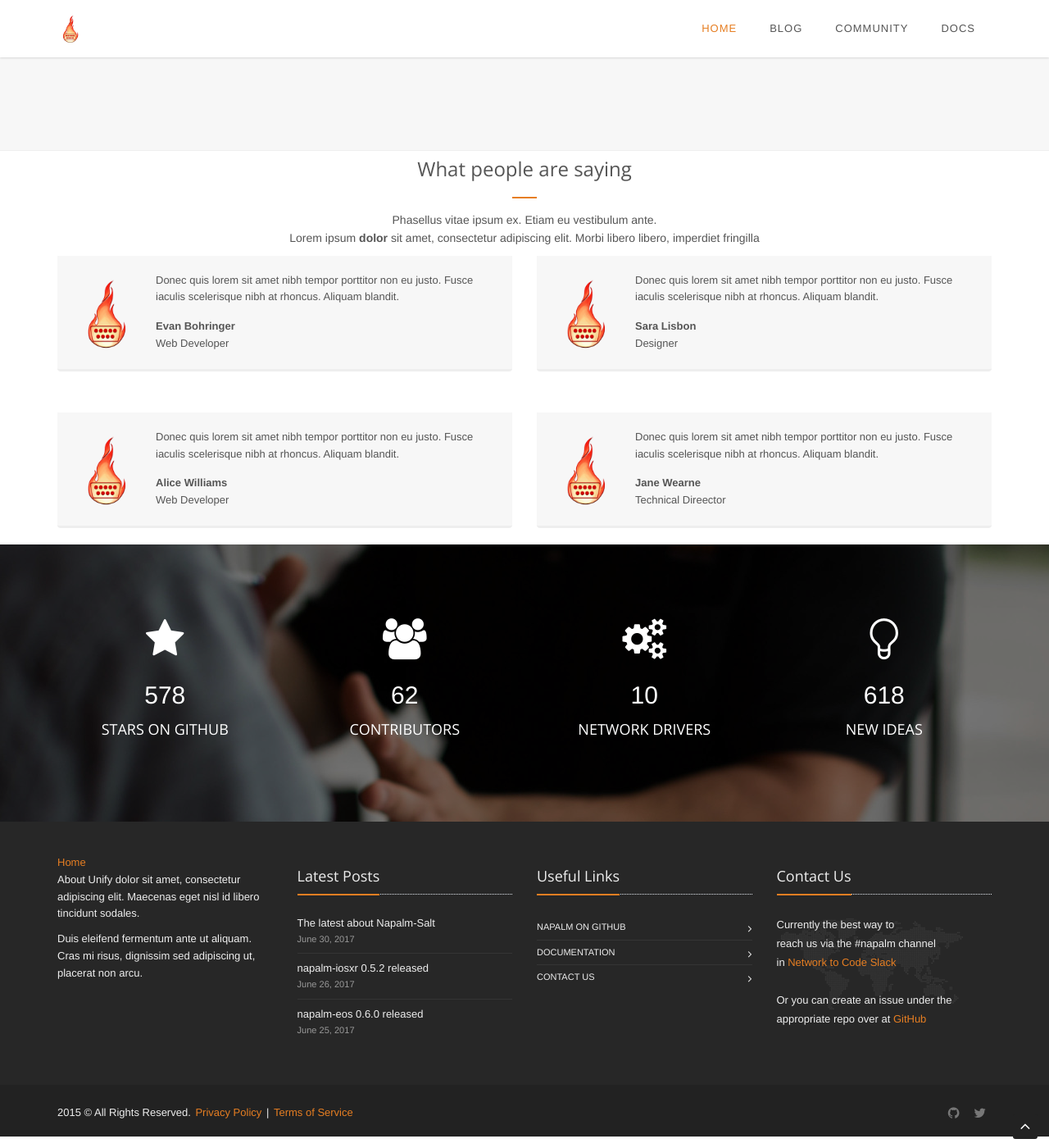
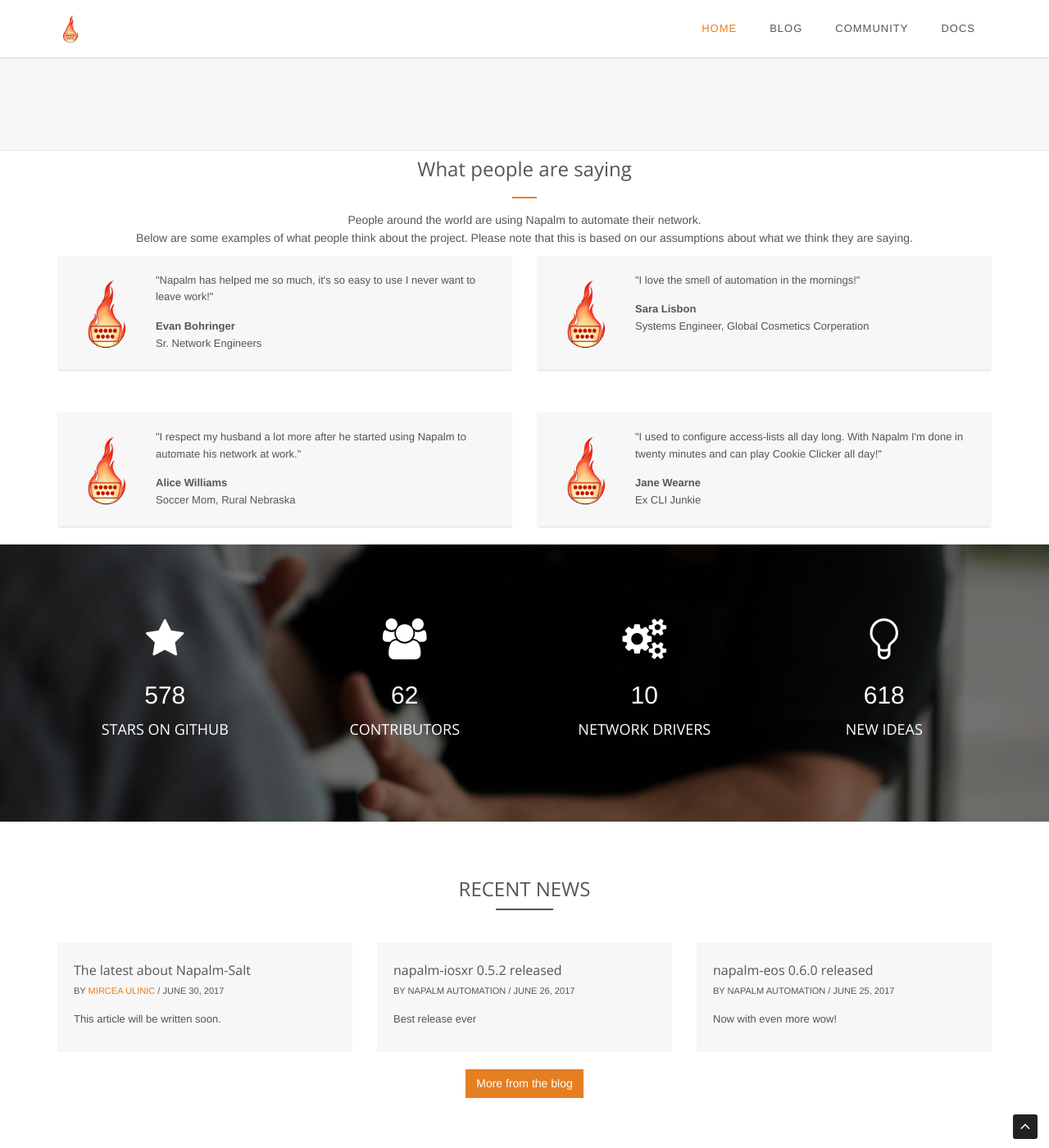
Before and after one commit to napalm-automation/napalm-automation.github.io, a Jekyll site: the page built from index.md, in a window 1280 px wide and 1400 px high, scrolled down 1618 px. Shown: the whole window at 82% size. Built offline with Jekyll 4.4.1, drawn with Linux system fonts in a browser that asks for light colours; some of the changed text lies outside the part shown.

Commit message:
Structure

```diff
--- a/_includes/footer.html
+++ b/_includes/footer.html
@@ -5,9 +5,8 @@
       <div class="row">
         <!-- About -->
         <div class="col-md-3 md-margin-bottom-40">
-          <a href="{{ site.url }}">Home</a>
-          <p>About Unify dolor sit amet, consectetur adipiscing elit. Maecenas eget nisl id libero tincidunt sodales.</p>
-          <p>Duis eleifend fermentum ante ut aliquam. Cras mi risus, dignissim sed adipiscing ut, placerat non arcu.</p>
+          <div class="headline"><h2>About Napalm</h2></div>
+          <p>Napalm is a vendor neutral, cross-platform open source project that provides a unified API to network devices.</p>
         </div><!--/col-md-3-->
         <!-- End About -->
 
@@ -31,9 +30,9 @@
         <div class="col-md-3 md-margin-bottom-40">
           <div class="headline"><h2>Useful Links</h2></div>
           <ul class="list-unstyled link-list">
+            <li><a href="{{ site.url }}/community/">Community</a><i class="fa fa-angle-right"></i></li>
             <li><a href="https://github.com/napalm-automation">Napalm on GitHub</a><i class="fa fa-angle-right"></i></li>
             <li><a href="https://napalm.readthedocs.io/">Documentation</a><i class="fa fa-angle-right"></i></li>
-            <li><a href="{{ site.url }}/contact/">Contact us</a><i class="fa fa-angle-right"></i></li>
           </ul>
         </div><!--/col-md-3-->
         <!-- End Link List -->
@@ -59,8 +58,7 @@
       <div class="row">
         <div class="col-md-6">
           <p>
-            2015 &copy; All Rights Reserved.
-            <a href="#">Privacy Policy</a> | <a href="#">Terms of Service</a>
+            2017 &copy; All Rights Reserved.
           </p>
         </div>
 
@@ -77,6 +75,11 @@
                 <i class="fa fa-twitter"></i>
               </a>
             </li>
+            <li>
+              <a href="{{ site.url }}/feed.xml" class="tooltips" data-toggle="tooltip" data-placement="top" title="" data-original-title="RSS Feed">
+                <i class="fa fa-rss"></i>
+              </a>
+            </li>
           </ul>
         </div>
         <!-- End Social Links -->
--- a/_layouts/home.html
+++ b/_layouts/home.html
@@ -2,7 +2,7 @@
 layout: default
 ---
 
-<div class="interactive-slider-v2 interactive-slider-v2-md img-v3">
+<div class="interactive-slider-v2 interactive-slider-v2-md img-home">
   <div class="container">
     <h1 class="cd-headline letters type">
       <span>Napalm</span>
@@ -17,7 +17,7 @@
   <div class="container content-sm">
     <div class="text-center margin-bottom-50">
       <h2 class="title-v2 title-center">What is Napalm?</h2>
-      <p class="space-lg-hor">Napalm is a <span class="color-orange">vendor neutral</span>, cross-platform open source project that provides a unified API to network devices.</p>
+      <p class="space-lg-hor">Napalm is a <strong>vendor neutral</strong>, cross-platform open source project that provides a unified API to network devices.</p>
     </div>
   </div>
 </div>
@@ -74,8 +74,8 @@
   <div class="testimonials-v6 testimonials-wrap">
     <div class="headline-center">
       <h2>What people are saying</h2>
-      <p>Phasellus vitae ipsum ex. Etiam eu vestibulum ante. <br>
-        Lorem ipsum <strong>dolor</strong> sit amet, consectetur adipiscing elit. Morbi libero libero, imperdiet fringilla </p>
+      <p>People around the world are using Napalm to automate their network.<br>
+        Below are some examples of what people think about the project. Please note that this is based on our assumptions about what we think they are saying.</p>
     </div>
 
     <div class="row margin-bottom-50">
@@ -83,9 +83,9 @@
         <div class="testimonials-info rounded-bottom bg-color-light">
           <img class="rounded-x" src="/assets/img/logo.png" alt="Logo">
           <div class="testimonials-desc">
-            <p>Donec quis lorem sit amet nibh tempor porttitor non eu justo. Fusce iaculis scelerisque nibh at rhoncus. Aliquam blandit.</p>
+            <p>"Napalm has helped me so much, it's so easy to use I never want to leave work!"</p>
             <strong>Evan Bohringer</strong>
-            <span>Web Developer</span>
+            <span>Sr. Network Engineers</span>
           </div>
         </div>
       </div>
@@ -93,9 +93,10 @@
         <div class="testimonials-info rounded-bottom bg-color-light">
           <img class="rounded-x" src="/assets/img/logo.png" alt="Logo">
           <div class="testimonials-desc">
-            <p>Donec quis lorem sit amet nibh tempor porttitor non eu justo. Fusce iaculis scelerisque nibh at rhoncus. Aliquam blandit.</p>
+            <p>"I love the smell of automation in the mornings!"</p>
             <strong>Sara Lisbon</strong>
-            <span>Designer</span>
+            <span>Systems Engineer, Global Cosmetics Corperation</span>
+            <br />
           </div>
         </div>
       </div>
@@ -106,9 +107,9 @@
         <div class="testimonials-info rounded-bottom bg-color-light">
           <img class="rounded-x" src="/assets/img/logo.png" alt="Logo">
           <div class="testimonials-desc">
-            <p>Donec quis lorem sit amet nibh tempor porttitor non eu justo. Fusce iaculis scelerisque nibh at rhoncus. Aliquam blandit.</p>
+            <p>"I respect my husband a lot more after he started using Napalm to automate his network at work."</p>
             <strong>Alice Williams</strong>
-            <span>Web Developer</span>
+            <span>Soccer Mom, Rural Nebraska</span>
           </div>
         </div>
       </div>
@@ -116,9 +117,9 @@
         <div class="testimonials-info rounded-bottom bg-color-light">
           <img class="rounded-x" src="/assets/img/logo.png" alt="Logo">
           <div class="testimonials-desc">
-            <p>Donec quis lorem sit amet nibh tempor porttitor non eu justo. Fusce iaculis scelerisque nibh at rhoncus. Aliquam blandit.</p>
+            <p>"I used to configure access-lists all day long. With Napalm I'm done in twenty minutes and can play Cookie Clicker all day!"</p>
             <strong>Jane Wearne</strong>
-            <span>Technical Direector</span>
+            <span>Ex CLI Junkie</span>
           </div>
         </div>
       </div>
@@ -157,6 +158,41 @@
 
 <!--=== End Parallax Counter v4 ===-->
 
+<!--=== News Block ===-->
+<div class="container content-sm">
+  <div class="text-center margin-bottom-50">
+    <h2 class="title-v2 title-center">RECENT NEWS</h2>
+  </div>
+
+  <div class="row news-v2">
+   {% for post in site.posts limit:3 %}
+   {% if site.data.authors[post.author] %}
+     {% assign author = site.data.authors[post.author] %}
+   {% else %}
+     {% assign author = site.author %}
+   {% endif %}
+   {% include load-profile-variable.html %}
+
+    <div class="col-md-4 md-margin-bottom-30">
+      <div class="news-v2-desc bg-color-light">
+        <h3><a href="{{ post.url }}">{{ post.title }}</a></h3>
+        <small>By {% if profile %}<a href="{{ site.url }}{{ profile.url }}">{{ author.name }}</a>{% else %}{{ author.name }}{% endif %} / {{ post.date | date: '%B %d, %Y' }}</small>
+        <p>{{ post.excerpt | strip_html }}</p>
+      </div>
+    </div>
+    {% endfor %}
+  </div>
+
+  <div class="text-center margin-bottom-50">
+    <br />
+    <p class="space-lg-hor"><a href="{{ site.url }}/blog/"><button class="btn-u btn-u-orange" type="button">More from the blog</button></a>
+</p>
+  </div>
+
+
+</div>
+<!--=== End News Block ===-->
+
 
 
 
```
Also changed, not shown: _layouts/profile.html (+0 -34 lines).
